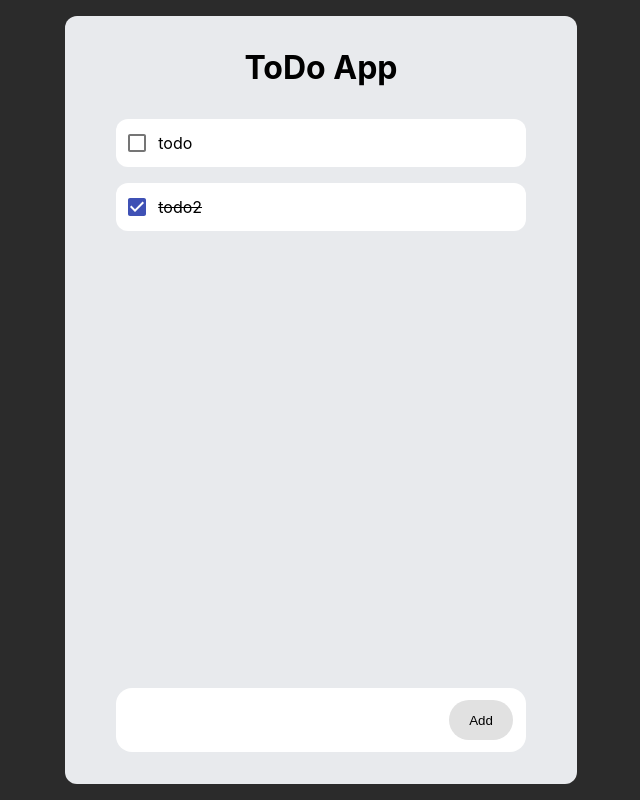
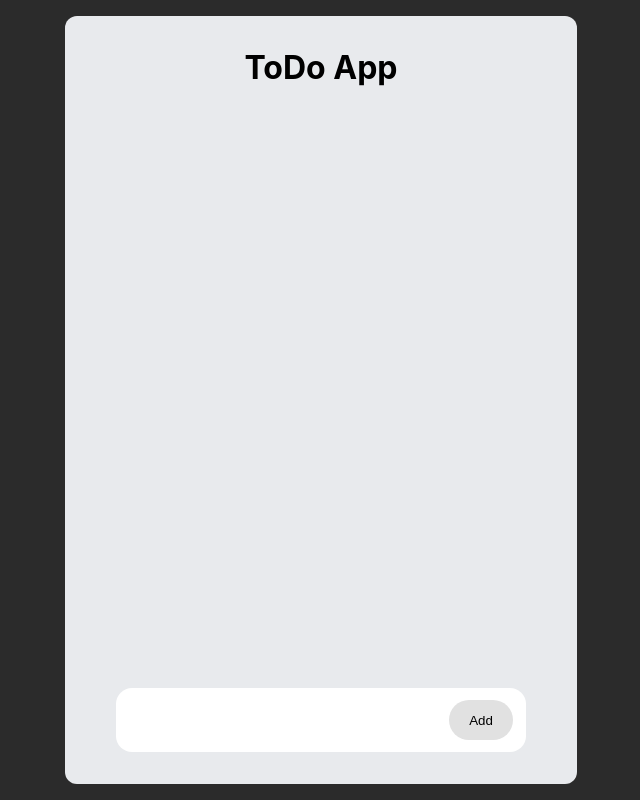
Before and after one commit to imveeru/todo, a React (Create React App) app: page / in a window 1280 px wide. Shown: the whole page, without its empty margins (319-959 px from the left). Built offline with nearby package versions, Linux system fonts and the light colour scheme.

Commit message:
:zap: Connected state to Component.

```diff
--- a/src/App.js
+++ b/src/App.js
@@ -2,20 +2,14 @@
 import './App.css';
 import Input from './components/Input';
 import TodoItem from './components/TodoItem'
+import {useSelector} from 'react-redux'
+import {selectTodoList} from './features/todoSlice'
 
-const todoList = [
-  {
-    item:'todo',
-    done:false,
-    id:465465464
-  },{
-    item:'todo2',
-    done:true,
-    id:465465464
-  }
-]
 
 function App() {
+
+  const todoList =useSelector(selectTodoList)
+
   return (
     <div className="App">
       <div className="app_container">
--- a/src/features/todoSlice.js
+++ b/src/features/todoSlice.js
@@ -15,4 +15,7 @@
 });
 
 export const {saveTodo} = todoSlice.actions
+
+export const selectTodoList =state=>state.todos.todoList
+
 export default todoSlice.reducer
```
